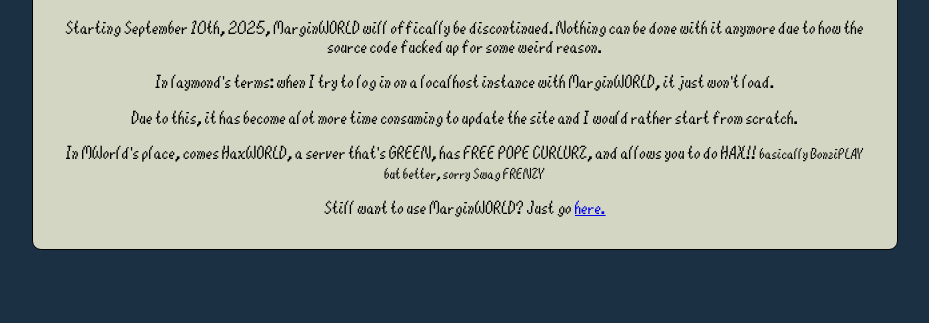
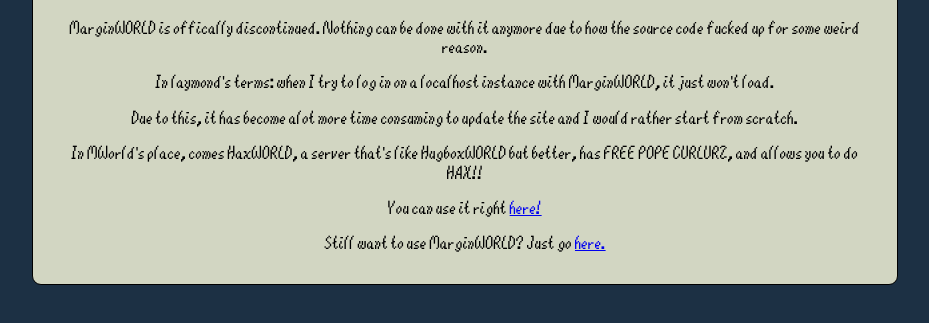
Before and after one commit to GreenwaveStudios/marginworld, a website: page frontend/index.html in a window 1280 px wide. Shown: the part 335-658 px from the top of the page, without its empty margins (175-1104 px from the left). Drawn offline with Linux system fonts and the light colour scheme.

Commit message:
Update index.html

```diff
--- a/frontend/index.html
+++ b/frontend/index.html
@@ -61,10 +61,11 @@ body {
 		<center><p><img src="./img/readme/logo.png" alt="BonziWORLD logo. I may have taken &quot;inspiration&quot; from WinXP."></p>
 <h6 id="leading-the-industry-in-gorilla-based-chat-clients-">Leading the industry in gorilla-based chat clients.</h6>
 <h1>MarginWORLD Important News</h1>
-<p>Starting September 10th, 2025, MarginWORLD will offically be discontinued. Nothing can be done with it anymore due to how the source code fucked up for some weird reason.</p>
+<p>MarginWORLD is offically discontinued. Nothing can be done with it anymore due to how the source code fucked up for some weird reason.</p>
     <p>In laymond's terms: when I try to log in on a localhost instance with MarginWORLD, it just won't load.</p>
     <p>Due to this, it has become alot more time consuming to update the site and I would rather start from scratch.</p>
-    <p>In MWorld's place, comes HaxWORLD, a server that's GREEN, has FREE POPE CURLURZ, and allows you to do HAX!! <small>basically BonziPLAY but better, sorry Swag FRENZY</small></p>
+    <p>In MWorld's place, comes HaxWORLD, a server that's like HugboxWORLD but better, has FREE POPE CURLURZ, and allows you to do HAX!!</p>
+			<p>You can use it right <a id="readme" href="https://haxworld.onrender.com" target="_blank">here!</a></p>
     <p> Still want to use MarginWORLD? Just go <a id="readme" href="indexreal.html" target="_blank">here.</a></p>
 
  </center>
```
